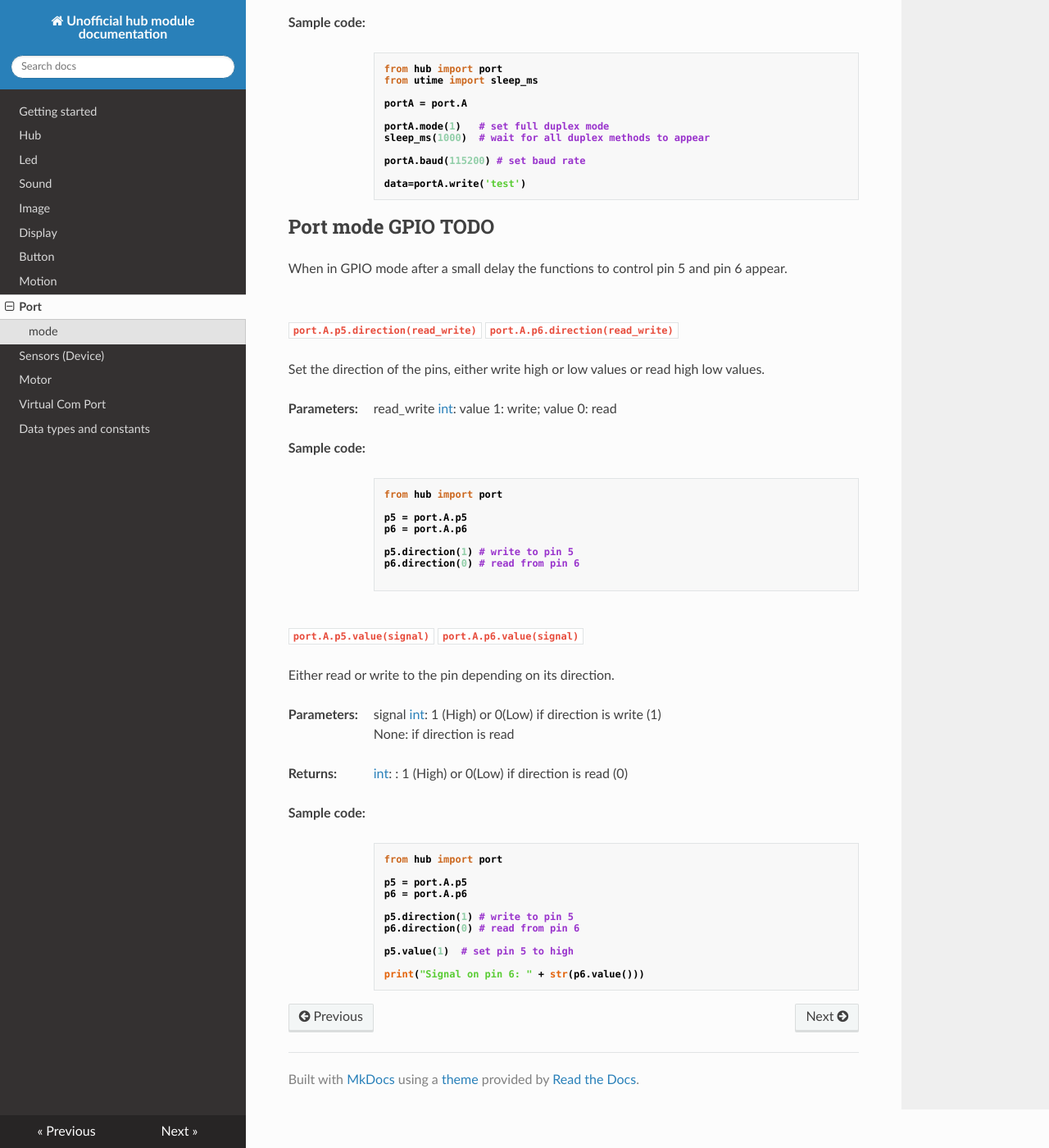
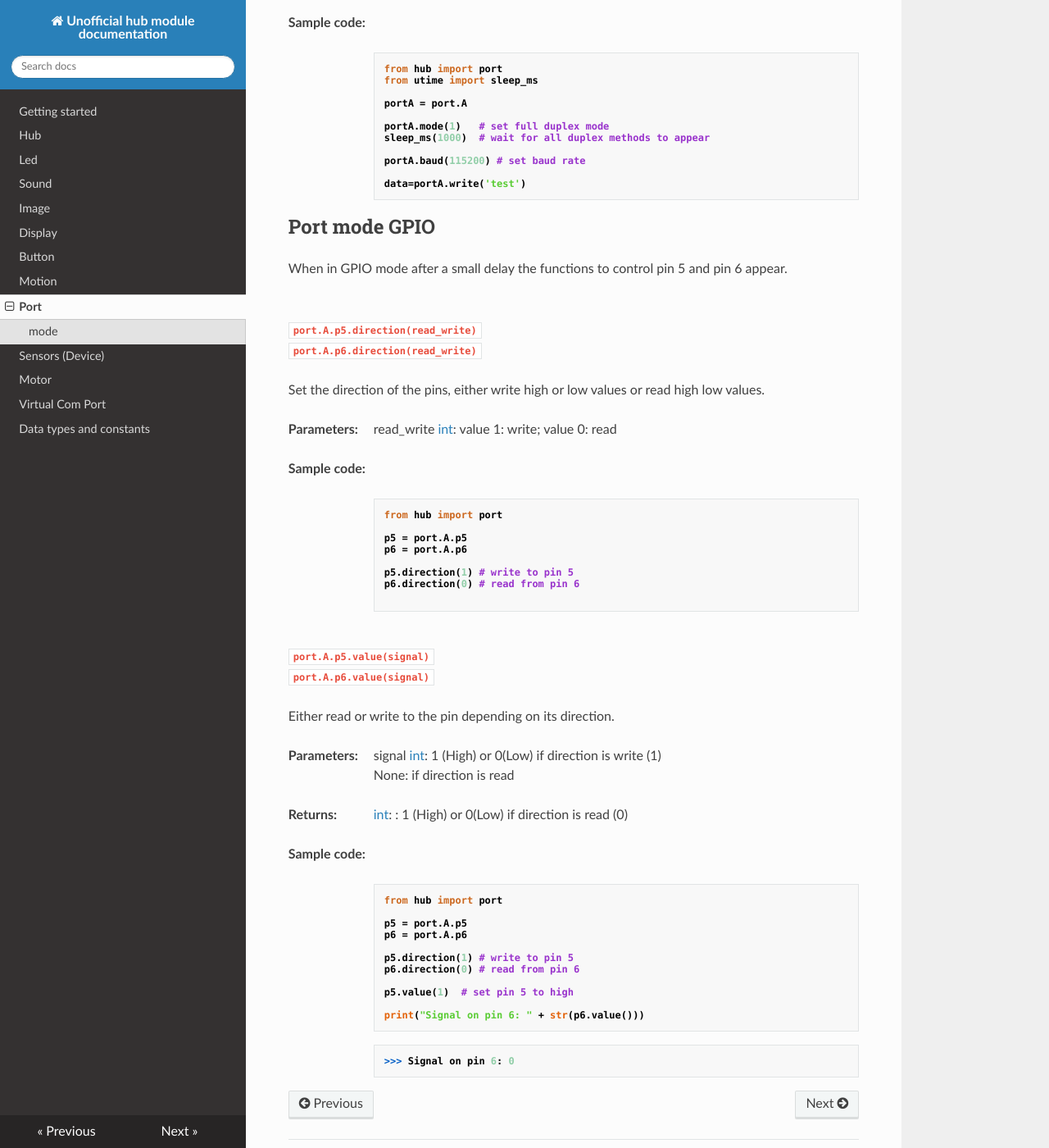
Before and after one commit to NStrijbosch/hub-module-notes, an MkDocs documentation site: the page built from docs/port.md, in a window 1280 px wide and 1400 px high, scrolled down 1836 px. Shown: the whole window at 82% size. Built offline with MkDocs 1.6.1, drawn with Linux system fonts in a browser that asks for light colours; nearby versions of some CDN libraries.

Commit message:
Update port.md

````diff
--- a/docs/port.md
+++ b/docs/port.md
@@ -116,11 +116,11 @@
 data=portA.write('test')
 ```
 
-# Port mode GPIO TODO
+# Port mode GPIO
 
 When in GPIO mode after a small delay the functions to control pin 5 and pin 6 appear.
 
-## direction
+## direction()
 
 `port.A.p5.direction(read_write)`
 `port.A.p6.direction(read_write)`
@@ -144,7 +144,7 @@
 
 ```
 
-## value
+## value()
 
 `port.A.p5.value(signal)`
 `port.A.p6.value(signal)`
@@ -175,3 +175,7 @@
 
 print("Signal on pin 6: " + str(p6.value()))
 ```
+
+```
+>>> Signal on pin 6: 0
+```
````
